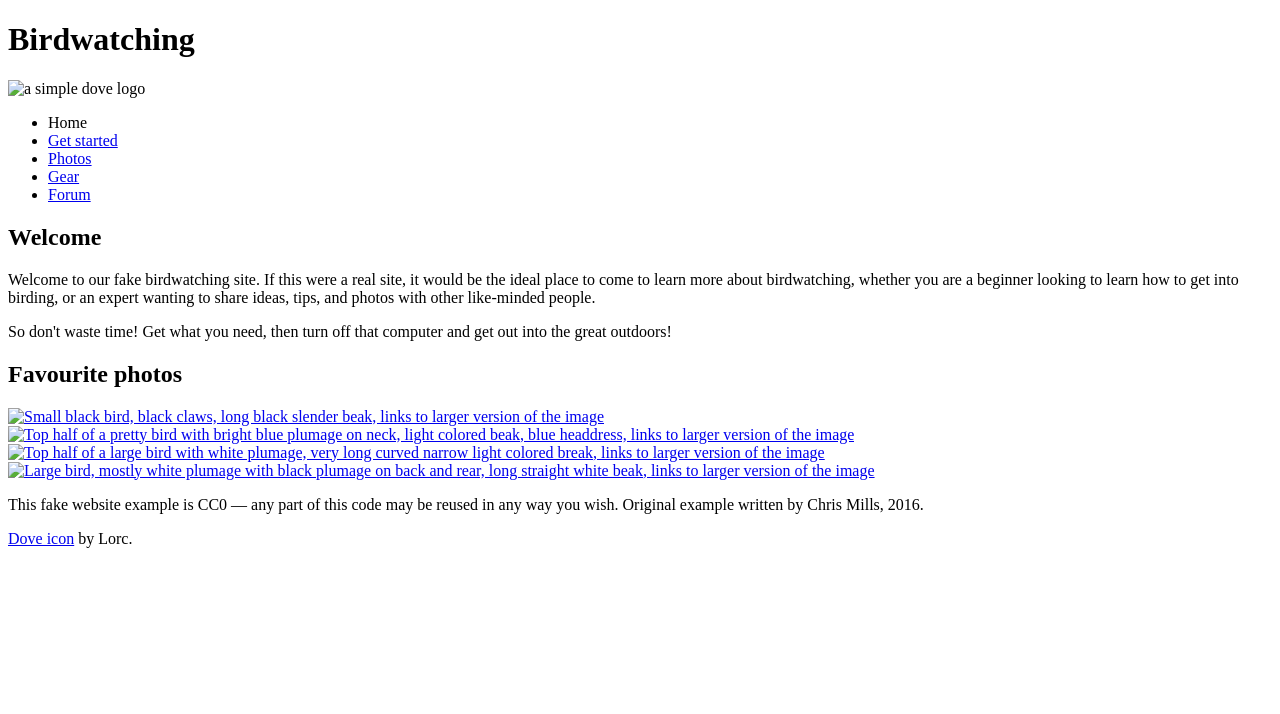
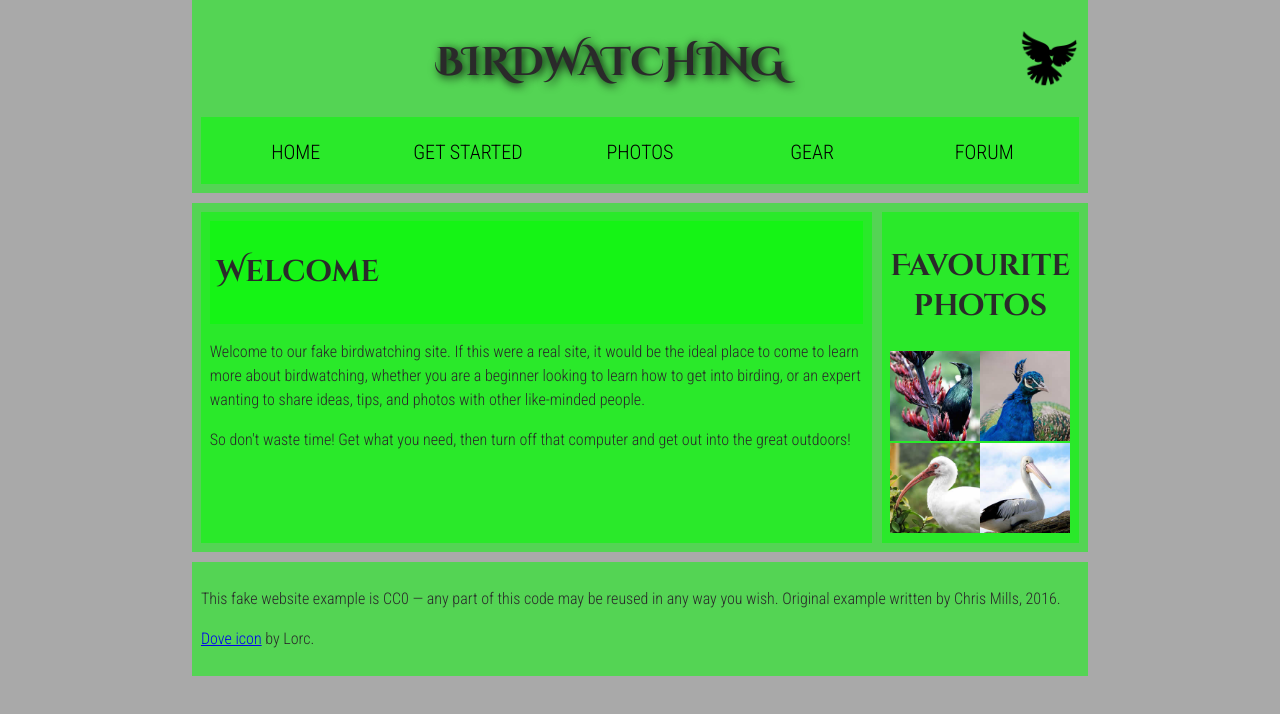
Before and after one commit to Genoe/MDN-Tutorials, a plain HTML site: page Structuring a page of content/index.html in a window 1280 px wide. Drawn offline with Linux system fonts and the light colour scheme.

Commit message:
Finished "Structuring a page of content"

```diff
--- a/Structuring a page of content/index.html
+++ b/Structuring a page of content/index.html
@@ -1,21 +1,20 @@
 <!DOCTYPE html>
-<html>
+<html lang="en">
   <head>
     <meta charset="utf-8">
     <title>Birdwatching</title>
     <link href="https://fonts.googleapis.com/css?family=Roboto+Condensed:300|Cinzel+Decorative:700" rel="stylesheet">
-
+    <link rel="stylesheet" href="style.css">
     <!--[if lt IE 9]>
       <script src="//html5shiv.googlecode.com/svn/trunk/html5.js"></script>
     <![endif]-->
   </head>
 
   <body>
-
+      <header>
         <h1>Birdwatching</h1>
-      <img src="dove.png" alt="a simple dove logo">
-
-
+        <img src="assets/dove.png" alt="a simple dove logo">
+        <nav>
           <ul>
             <li><span>Home</span></li>
             <li><a href="#">Get started</a></li>
@@ -23,25 +22,33 @@
             <li><a href="#">Gear</a></li>
             <li><a href="#">Forum</a></li>
           </ul>
+        </nav>
+      </header>
 
-
+      <main>
+        <article>
+          <header>
             <h2>Welcome</h2>
-
+          </header>
           <p>Welcome to our fake birdwatching site. If this were a real site, it would be the ideal place to come to learn more about birdwatching, whether you are a beginner looking to learn how to get into birding, or an expert wanting to share ideas, tips, and photos with other like-minded people.</p>
 
           <p>So don't waste time! Get what you need, then turn off that computer and get out into the great outdoors!</p>
-
+        </article>
+        <aside>
           <h2>Favourite photos</h2>
 
-      <a href="favorite-1.jpg"><img src="favorite-1_th.jpg" alt="Small black bird, black claws, long black slender beak, links to larger version of the image"></a>
-      <a href="favorite-2.jpg"><img src="favorite-2_th.jpg" alt="Top half of a pretty bird with bright blue plumage on neck, light colored beak, blue headdress, links to larger version of the image"></a>
-      <a href="favorite-3.jpg"><img src="favorite-3_th.jpg" alt="Top half of a large bird with white plumage, very long curved narrow light colored break, links to larger version of the image"></a>
-      <a href="favorite-4.jpg"><img src="favorite-4_th.jpg" alt="Large bird, mostly white plumage with black plumage on back and rear, long straight white beak, links to larger version of the image"></a>
-
-
+          <a href="favorite-1.jpg"><img src="assets/favorite-1_th.jpg" alt="Small black bird, black claws, long black slender beak, links to larger version of the image"></a>
+          <a href="favorite-2.jpg"><img src="assets/favorite-2_th.jpg" alt="Top half of a pretty bird with bright blue plumage on neck, light colored beak, blue headdress, links to larger version of the image"></a>
+          <a href="favorite-3.jpg"><img src="assets/favorite-3_th.jpg" alt="Top half of a large bird with white plumage, very long curved narrow light colored break, links to larger version of the image"></a>
+          <a href="favorite-4.jpg"><img src="assets/favorite-4_th.jpg" alt="Large bird, mostly white plumage with black plumage on back and rear, long straight white beak, links to larger version of the image"></a>
+        </aside>
+      </main>
+      <footer>
         <p>This fake website example is CC0 — any part of this code may be reused in any way you wish. Original example written by Chris Mills, 2016.</p>
 
         <p><a href="http://game-icons.net/lorc/originals/dove.html">Dove icon</a> by Lorc.</p>
+      </footer>
+
 
   </body>
 </html>
```
Lines whose indentation alone changed are shown as unchanged.
